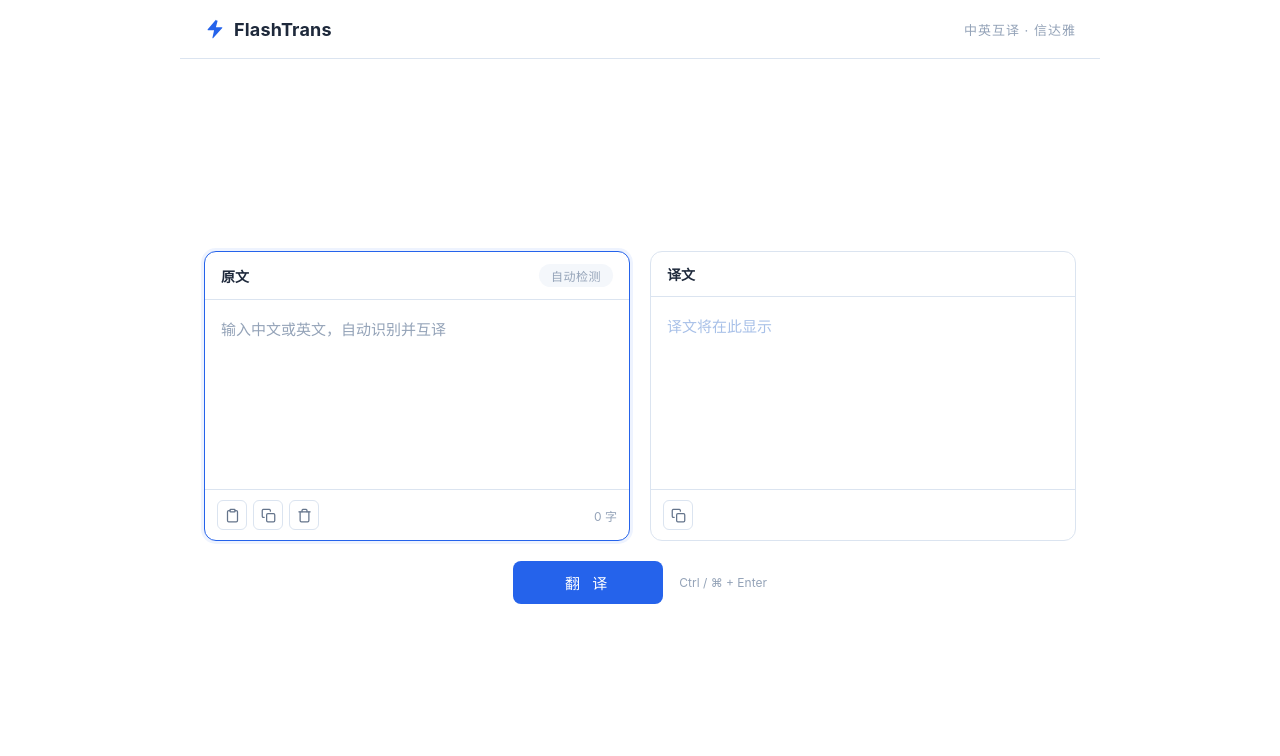
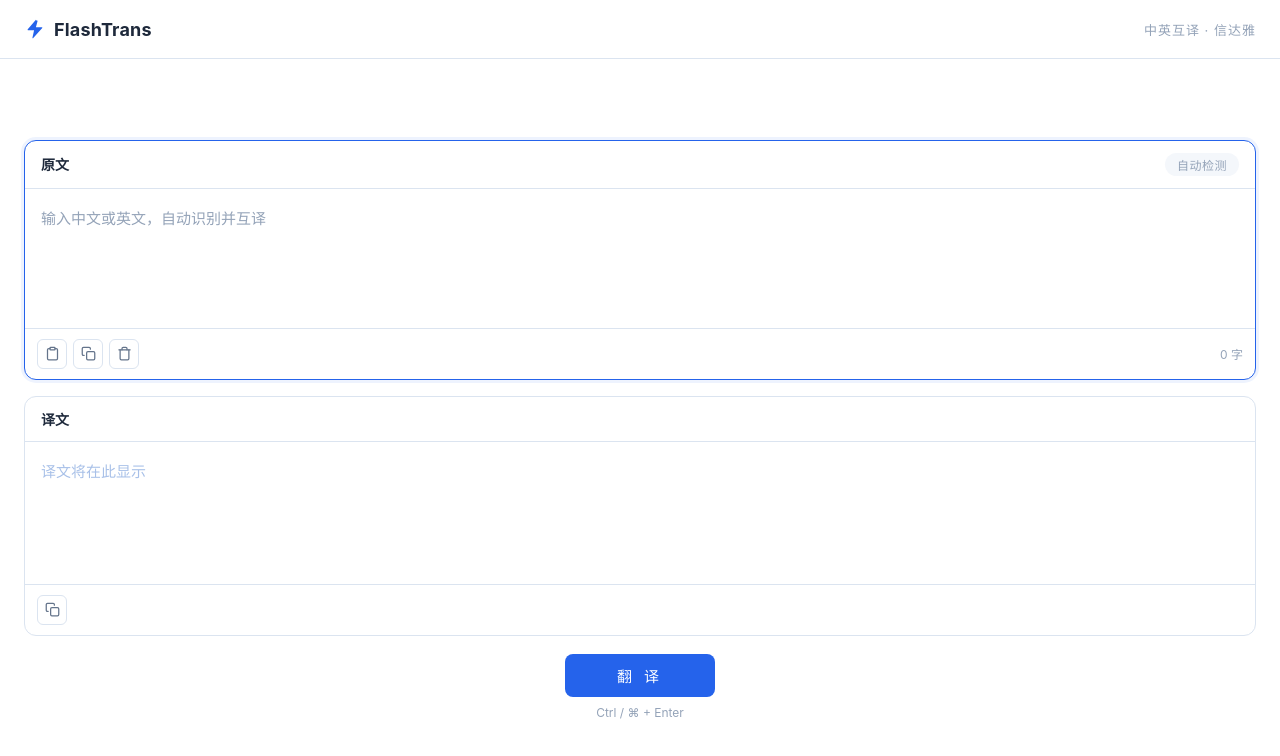
Before and after one commit to Swyu22/FlashTrans, a plain HTML site: page index.html in a window 1280 px wide. Drawn offline with Linux system fonts and the light colour scheme.

Commit message:
style: 页面加宽 50%，双窗改上下布局，快捷键提示移至按钮正下方

```diff
--- a/style.css
+++ b/style.css
@@ -27,7 +27,7 @@ body {
 
 /* 顶栏 */
 .site-header {
-  max-width: 920px;
+  max-width: 1380px;
   width: 100%;
   margin: 0 auto;
   padding: 18px 24px;
@@ -61,13 +61,13 @@ body {
 
 /* 双栏主体 */
 .panels {
-  max-width: 920px;
+  max-width: 1380px;
   width: 100%;
   margin: 24px auto 0;
   padding: 0 24px;
   display: grid;
-  grid-template-columns: 1fr 1fr;
-  gap: 20px;
+  grid-template-columns: 1fr;
+  gap: 16px;
   min-height: 0;
 }
 
@@ -77,8 +77,8 @@ body {
   background: #ffffff;
   display: flex;
   flex-direction: column;
-  height: calc(50vh - 110px);
-  min-height: 200px;
+  height: calc(30vh);
+  min-height: 150px;
   transition: border-color 0.15s ease, box-shadow 0.15s ease;
 }
 
@@ -177,10 +177,10 @@ textarea::placeholder { color: var(--ink-faint); }
 /* 翻译按钮行 */
 .translate-row {
   display: flex;
+  flex-direction: column;
   align-items: center;
-  justify-content: center;
-  gap: 16px;
-  padding: 20px 24px 28px;
+  gap: 8px;
+  padding: 18px 24px 24px;
 }
 
 .btn-primary {
@@ -230,7 +230,7 @@ textarea::placeholder { color: var(--ink-faint); }
 
 /* 移动端 */
 @media (max-width: 768px) {
-  .panels { grid-template-columns: 1fr; gap: 14px; margin-top: 16px; }
+  .panels { gap: 14px; margin-top: 16px; }
   .panel { height: auto; min-height: 0; }
   textarea, .output { min-height: 140px; }
   .tagline { display: none; }
```
